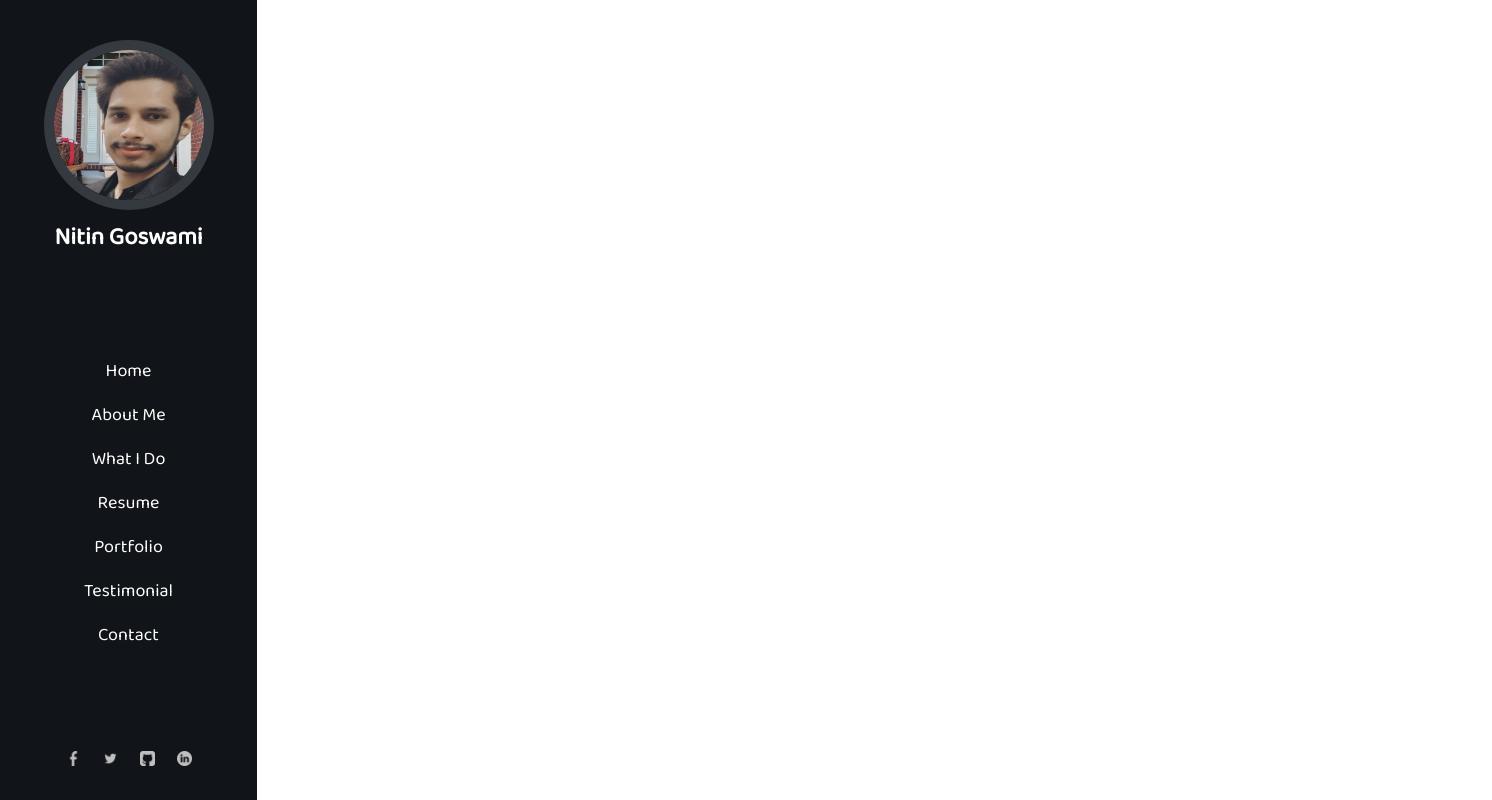
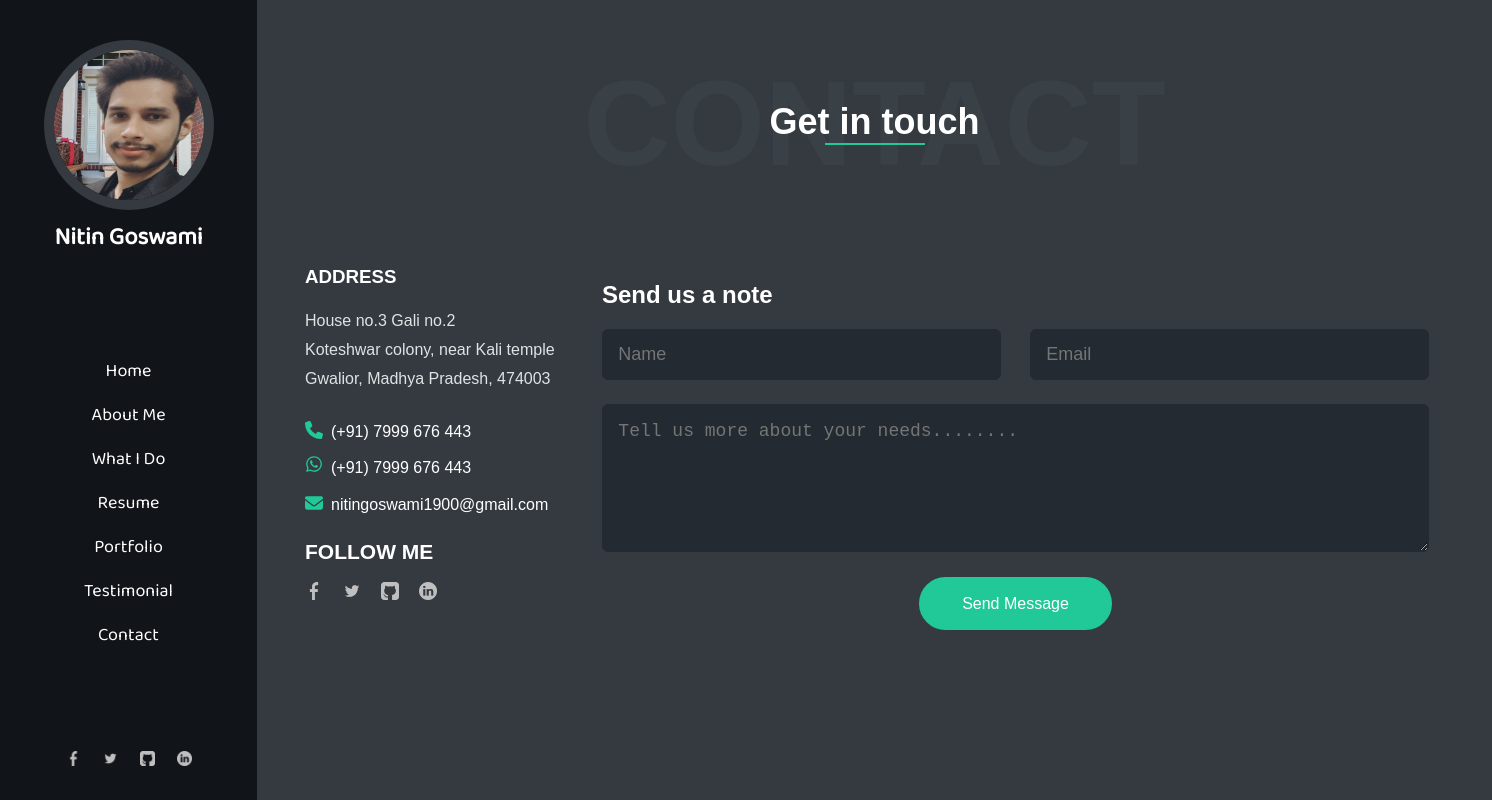
Before and after one commit to nik24g/Portfolio-frontend, a React (Create React App) app: page /contact in a window 1280 px wide. Shown: the whole page, 1492 px wide, since content can reach past the window. Built offline with nearby package versions, Linux system fonts and the light colour scheme.

Commit message:
contact us component added

```diff
--- a/src/App.js
+++ b/src/App.js
@@ -4,7 +4,9 @@ import Navbar from "./components/Navbar";
 import Services from "./components/Services";
 import Home from "./components/Home";
 import Resume from "./components/Resume";
+import Contact from "./components/Contact";
 import { BrowserRouter as Router, Routes, Route } from "react-router-dom";
+
 
 function App() {
   return (
@@ -17,6 +19,7 @@ function App() {
             <Route exact path="/about" element={<AboutUs title="Nitin | About"/>} />
             <Route exact path="/services" element={<Services title="Nitin | Services"/>} />
             <Route exact path="/resume" element={<Resume title="Nitin | Resume"/>}/>
+            <Route exact path="/contact" element={<Contact title="Nitin | Contact Us"/>}/>
           </Routes>
         </div>
       </div>
--- /dev/null
+++ b/src/components/Contact.js
@@ -0,0 +1,57 @@
+import React from 'react'
+import '../css/contact.css'
+import FadedHeading from './FadedHeading'
+import { FontAwesomeIcon } from '@fortawesome/react-fontawesome'
+import { faPhone, faEnvelope} from '@fortawesome/free-solid-svg-icons'
+import fbIcon from '../images/facebook-icon.png'
+import twiIcon from '../images/twitter-icon.png'
+import linkdinIcon from '../images/linkdin-icon.png'
+import gitIcon from '../images/github-icon.png'
+
+export default function Contact() {
+    const iconHeight = "18px"
+    return (
+        <div className='contact-body'>
+            <FadedHeading heading="Contact" content="Get in touch" style={{margin: "48px 0px"}}/>
+            <div className="contact-mid">
+                <div className="left-contact">
+                    <div className="address">
+                        <h3>ADDRESS</h3>
+                        <p>House no.3 Gali no.2 <br />
+                        Koteshwar colony, near Kali temple<br />
+                            Gwalior, Madhya Pradesh, 474003
+                        </p>
+                    </div>
+                    <div className="contact-details">
+                        <p><span><FontAwesomeIcon icon={faPhone} style={{color: "#20c997", height: iconHeight}}/></span>(+91) 7999 676 443</p>
+                        <p><span><svg xmlns="http://www.w3.org/2000/svg" style={{fill: "#20c997", height: iconHeight, width: iconHeight}} height="1em" viewBox="0 0 448 512"><path d="M380.9 97.1C339 55.1 283.2 32 223.9 32c-122.4 0-222 99.6-222 222 0 39.1 10.2 77.3 29.6 111L0 480l117.7-30.9c32.4 17.7 68.9 27 106.1 27h.1c122.3 0 224.1-99.6 224.1-222 0-59.3-25.2-115-67.1-157zm-157 341.6c-33.2 0-65.7-8.9-94-25.7l-6.7-4-69.8 18.3L72 359.2l-4.4-7c-18.5-29.4-28.2-63.3-28.2-98.2 0-101.7 82.8-184.5 184.6-184.5 49.3 0 95.6 19.2 130.4 54.1 34.8 34.9 56.2 81.2 56.1 130.5 0 101.8-84.9 184.6-186.6 184.6zm101.2-138.2c-5.5-2.8-32.8-16.2-37.9-18-5.1-1.9-8.8-2.8-12.5 2.8-3.7 5.6-14.3 18-17.6 21.8-3.2 3.7-6.5 4.2-12 1.4-32.6-16.3-54-29.1-75.5-66-5.7-9.8 5.7-9.1 16.3-30.3 1.8-3.7.9-6.9-.5-9.7-1.4-2.8-12.5-30.1-17.1-41.2-4.5-10.8-9.1-9.3-12.5-9.5-3.2-.2-6.9-.2-10.6-.2-3.7 0-9.7 1.4-14.8 6.9-5.1 5.6-19.4 19-19.4 46.3 0 27.3 19.9 53.7 22.6 57.4 2.8 3.7 39.1 59.7 94.8 83.8 35.2 15.2 49 16.5 66.6 13.9 10.7-1.6 32.8-13.4 37.4-26.4 4.6-13 4.6-24.1 3.2-26.4-1.3-2.5-5-3.9-10.5-6.6z"/></svg></span>(+91) 7999 676 443</p>
+                        <p><span><FontAwesomeIcon icon={faEnvelope} style={{color: "#20c997", height: iconHeight}}/></span>nitingoswami1900@gmail.com</p>
+                    </div>
+                    <div className="social-links">
+                        <h2>FOLLOW ME</h2>
+                        <a href="https://www.facebook.com/profile.php?id=100004814653531" target="_blank" rel="noopener noreferrer"><img src={fbIcon} alt="fb-icon" /></a>
+                        <a href="https://twitter.com/Nikgoswami24" target="_blank" rel="noopener noreferrer"><img src={twiIcon} alt="twitter-icon" /></a>
+                        <a href="https://github.com/nik24g" target="_blank" rel="noopener noreferrer"><img src={gitIcon} alt="github-icon" /></a>
+                        <a href="https://www.linkedin.com/in/nitin-goswami-064734218/" target="_blank" rel="noopener noreferrer"><img src={linkdinIcon} alt="linkdin-icon" /></a>
+                        {/* <a href="/"><img src="" alt="" /></a> */}
+                    </div>
+                </div>
+                <div className="right-contact">
+                    <h2>Send us a note</h2>
+                    <div className="info-inputs">
+                        <div className="name-input">
+                            <input type="text" name='name' id='name-input' placeholder='Name' required/>
+                        </div>
+                        <div className="email-input">
+                            <input type="email" name="email" id="email-input" placeholder='Email' required/>
+                        </div>
+                    </div>
+                    <div className="description">
+                        <textarea name="description" id="description-textarea" rows="5" placeholder="Tell us more about your needs........" required></textarea>
+                    </div>
+                    <button className="submit-btn">Send Message</button>
+                </div>
+            </div>
+        </div>
+    )
+}
--- a/src/components/FadedHeading.js
+++ b/src/components/FadedHeading.js
@@ -4,7 +4,7 @@ import '../css/fadedHeading.css'
 export default function FadedHeading(props) {
     return (
         <div>
-            <div className="faded-box">
+            <div className="faded-box" style={props.style}>
                 <span id="faded-heading">{props.heading}</span>
                 <p>{props.content}</p>
                 <span id="underbar"></span>
--- a/src/components/Home.js
+++ b/src/components/Home.js
@@ -1,5 +1,6 @@
 import React from 'react'
 import Typed from 'typed.js';
+import { Link } from 'react-router-dom'
 
 import '../css/home.css'
 
@@ -26,8 +27,8 @@ export default function Home(props) {
         <div className="content">
             <h1>Welcome</h1>
             <h1><span ref={el}></span></h1>
-            <h1>Based in Gwalior, MP</h1>
-            <button className="hire-me">Hire Me</button>
+            <h1>based in Gwalior, Madhya Pradesh</h1>
+            <Link to="/contact"><button className="hire-me">Hire Me</button></Link>
         </div>
 
     )
--- a/src/components/Navbar.js
+++ b/src/components/Navbar.js
@@ -25,15 +25,15 @@ export default function Navbar() {
                     <Link to="/resume"><li>Resume</li></Link>
                     <Link to="/"><li>Portfolio</li></Link>
                     <Link to="/"><li>Testimonial</li></Link>
-                    <Link to="/"><li>Contact</li></Link>
+                    <Link to="/contact"><li>Contact</li></Link>
                 </ul>
             </div>
-            <div className="social-links">
+            <div className="nav-social-links">
                 <ul>
-                    <li><img src={fbIcon} alt="facebook-icon" /></li>
-                    <li><img src={twiIcon} alt="twitter-icon" /></li>
-                    <li><img src={gitIcon} alt="github-icon" /></li>
-                    <li><img src={linkdinIcon} alt="linkdin-icon" /></li>
+                    <a href="https://www.facebook.com/profile.php?id=100004814653531" target="_blank" rel="noopener noreferrer"><li><img src={fbIcon} alt="facebook-icon" /></li></a>
+                    <a href="https://twitter.com/Nikgoswami24" target="_blank" rel="noopener noreferrer"><li><img src={twiIcon} alt="twitter-icon" /></li></a>
+                    <a href="https://github.com/nik24g" target="_blank" rel="noopener noreferrer"><li><img src={gitIcon} alt="github-icon" /></li></a>
+                    <a href="https://www.linkedin.com/in/nitin-goswami-064734218/" target="_blank" rel="noopener noreferrer"><li><img src={linkdinIcon} alt="linkdin-icon" /></li></a>
                 </ul>
             </div>
         </div>
--- /dev/null
+++ b/src/css/contact.css
@@ -0,0 +1,127 @@
+.contact-body{
+    min-height: 100vh;
+    width: 100%;
+    background-color: #343a40;
+    color: white;
+    font-family: 'Poppins', sans-serif;
+    padding: 0 48px;
+}
+.contact-mid{
+    display: flex;
+}
+.left-contact{
+    width: 282px;
+    height: 352px;
+    line-height: 24px;
+}
+.address h{
+    font-size: 21px;
+    margin: 0 0 16px;
+}
+.address p{
+    color: #dee3e4;
+    line-height: 1.8;
+    margin-bottom: 24px;
+}
+
+.contact-details p{
+    width: 258px;
+    height: 32.4px;
+    line-height: 28.8px;
+    margin: 0 0 4px;
+}
+.contact-details p span{
+    margin: 0 8px 0 0;
+}
+.social-links h2{
+    font-size: 21px;
+    text-transform: capitalize;
+}
+.social-links a img{
+    height: 18px;
+    filter: invert(75%);
+}
+.social-links a{
+    width: 26px;
+    height: 26px;
+    margin: 0px 20px 0px 0px;
+}
+
+.right-contact{
+    width: 857px;
+    height: 352px;
+    display: flex;
+    flex-direction: column;
+    box-sizing: border-box;
+    padding: 15px;
+}
+.info-inputs{
+    display: flex;
+    justify-content: space-between;
+}
+.info-inputs input{
+    border: 1px solid;
+    border-color: #232a31;
+    box-sizing: border-box;
+    color: white;
+    font-size: 18px;
+    width: 399px;
+    height: 51.5px;
+    padding: 0.81rem 0.96rem;
+    border-radius: 0.375rem;
+    line-height: 1.5;
+    background: #232a31;
+    transition: border-color .15s ease-in-out,box-shadow .15s ease-in-out;
+
+}
+.info-inputs input:focus{
+    border-color: #80bdff;
+    box-shadow: 0 0 5px rgba(128,189,255,.5);
+    outline: 0;
+    /* background: #232a31; */
+}
+.description{
+    height: 147.5px;
+    box-sizing: border-box;
+    margin: 24px 0 0 0;
+}
+.description textarea{
+    height: 100%;
+    width: 100%;
+    color: white;
+    font-size: 18px;
+    box-sizing: border-box;
+    display: block;
+    background: #232a31;
+    border-color: #232a31;
+    color: #fff;
+    padding: 0.81rem 0.96rem;
+    min-height: calc(1.5em + 0.75rem + 2px);
+    border-radius: 0.375rem;
+    font-weight: 400;
+    line-height: 1.5;
+    transition: border-color .15s ease-in-out,box-shadow .15s ease-in-out;
+    resize: vertical;
+}
+.description textarea:focus{
+    border-color: #80bdff;
+    box-shadow: 0 0 5px rgba(128,189,255,.5);
+    outline: 0;
+}
+.submit-btn{
+    border: 2px solid #20c997;
+    cursor: pointer;
+    color: white;
+    font-weight: 500;
+    padding: 0.8rem 2.6rem;
+    transition: all .5s ease;
+    background-color: #20c997;
+    border-radius: 50rem;
+    line-height: 24px;
+    font-weight: 500;
+    box-sizing: border-box;
+    font-size: 16px;
+    max-width: 200px;
+    margin: 25px;
+    align-self: center;
+}
--- a/src/css/navbar.css
+++ b/src/css/navbar.css
@@ -37,18 +37,18 @@
 .name{
     margin-top: 0px;
 }
-.social-links ul li{
+.nav-social-links ul li{
     list-style: none;
     display: inline-block;
     margin: 10px 11px;
     cursor: pointer;
 }
-.social-links ul li img{
+.nav-social-links ul li img{
     filter: invert(75%);
     width: 15px;
     height: 15px;
 }
-.social-links ul{
+.nav-social-links ul{
     margin: 10px;
     margin-bottom: 0px;
 }
```
Also changed, not shown: src/components/AboutUs.js (+4 -4 lines), src/components/Resume.js (+27 -27 lines).
